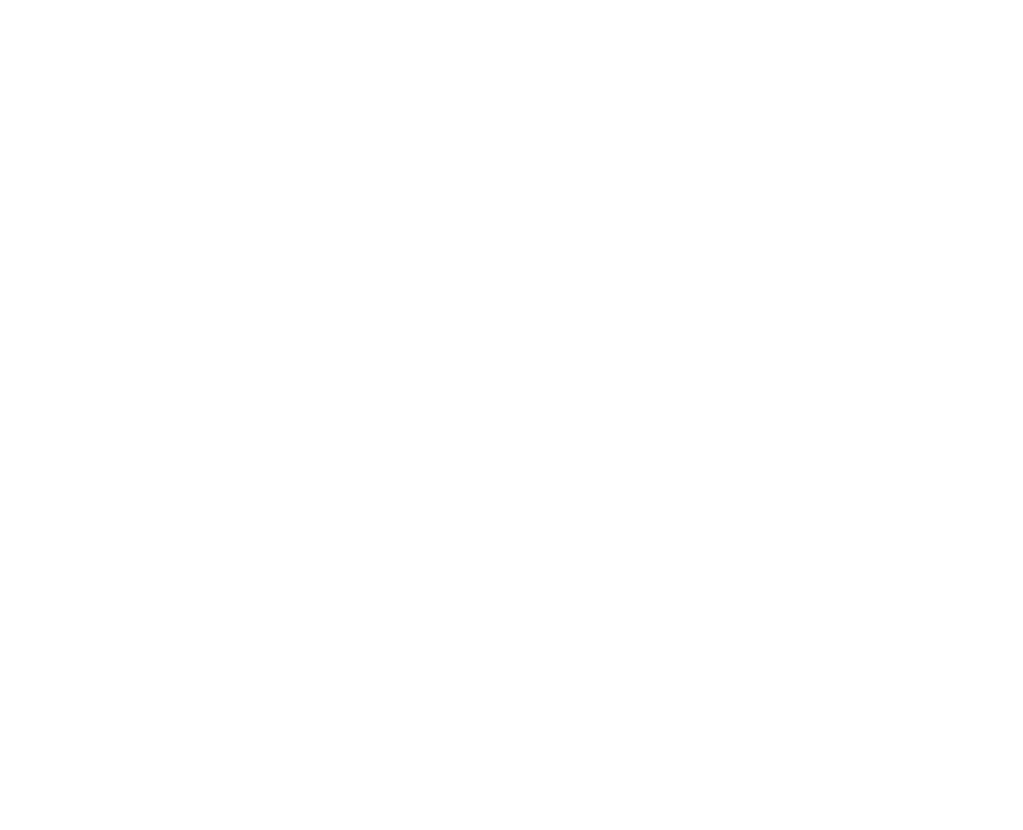
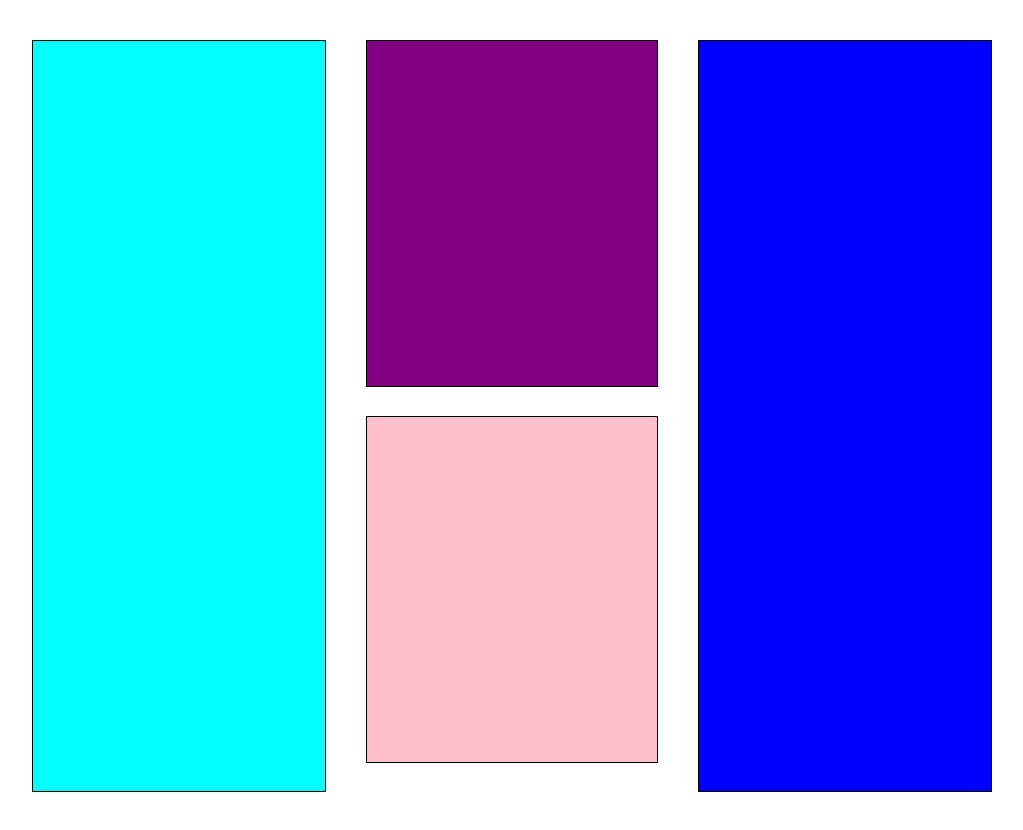
Before and after one commit to mariavdavilam/flexBoxPractice-main, a plain HTML site: page practice13.html in a window 1280 px wide. Shown: the whole page, without its empty margins (8-1031 px from the left). Before the commit the page ends 800 px from the top, so only its background shows below. Drawn offline with Linux system fonts and the light colour scheme.

Commit message:
Add files via upload

```diff
--- /dev/null
+++ b/css/style13 copy.css
@@ -0,0 +1,49 @@
+body{
+    display: flex;
+    height: 100%;
+    width: 1000px;
+    margin: 2%;
+    justify-content: center;
+}
+
+header{
+    background-color: aqua;
+    border: 1px solid black;
+    flex-basis: 25%;
+    flex-direction: row;
+    margin: 20px;
+}
+
+main{
+    display: flex;
+    height: 100%;
+    flex-basis:25%;
+    flex-direction: column;
+    justify-content: space-between;
+    margin: 20px;
+}
+
+.box-1{
+    background-color:purple;
+    border: 1px solid black;
+
+    height: 250px;
+
+
+
+}
+
+.box-2{
+    background-color: pink;
+    border: 1px solid black;
+    height: 250px;
+
+}
+
+footer{
+    background-color: blue;
+    border: 1px solid black;
+    flex-direction: row;
+    flex-basis: 25%;
+    margin: 20px;
+}
--- /dev/null
+++ b/css/style13.css
@@ -0,0 +1,48 @@
+body{
+    display: flex;
+    height: 100%;
+    width: 1000px;
+    margin: 20px;
+    justify-content: center;
+}
+
+header{
+    background-color: aqua;
+    border: 1px solid black;
+    flex-basis: 75%;
+    flex-direction: row;
+    margin: 20px;
+}
+
+main{
+    display: flex;
+    height: 100%;
+    flex-basis:75%;
+    flex-direction: column;
+    justify-content: space-between;
+    margin: 20px;
+}
+
+.box-1{
+    background-color:purple;
+    border: 1px solid black;
+    margin-bottom: 10%;
+    height: 345px;
+
+
+}
+
+.box-2{
+    background-color: pink;
+    border: 1px solid black;
+    height: 345px;
+}
+
+footer{
+    background-color: blue;
+    border: 1px solid black;
+    flex-direction: row;
+    flex-basis: 75%;
+    margin: 20px;
+    height: 750px;
+}
--- a/practice13.html
+++ b/practice13.html
@@ -4,12 +4,15 @@
 <head>
     <meta charset="UTF-8">
     <meta name="viewport" content="width=device-width, initial-scale=1.0">
-
+     <link rel="stylesheet" href="css/style13.css">
     <title>Practice 13</title>
 </head>
 <body>
-
-
-</body>
+    <header></header>
+       <main>
+        <section class="box-1"></section>
+        <section class="box-2"></section>
+       </main>
+    <footer></footer>
 
 </html>
```
